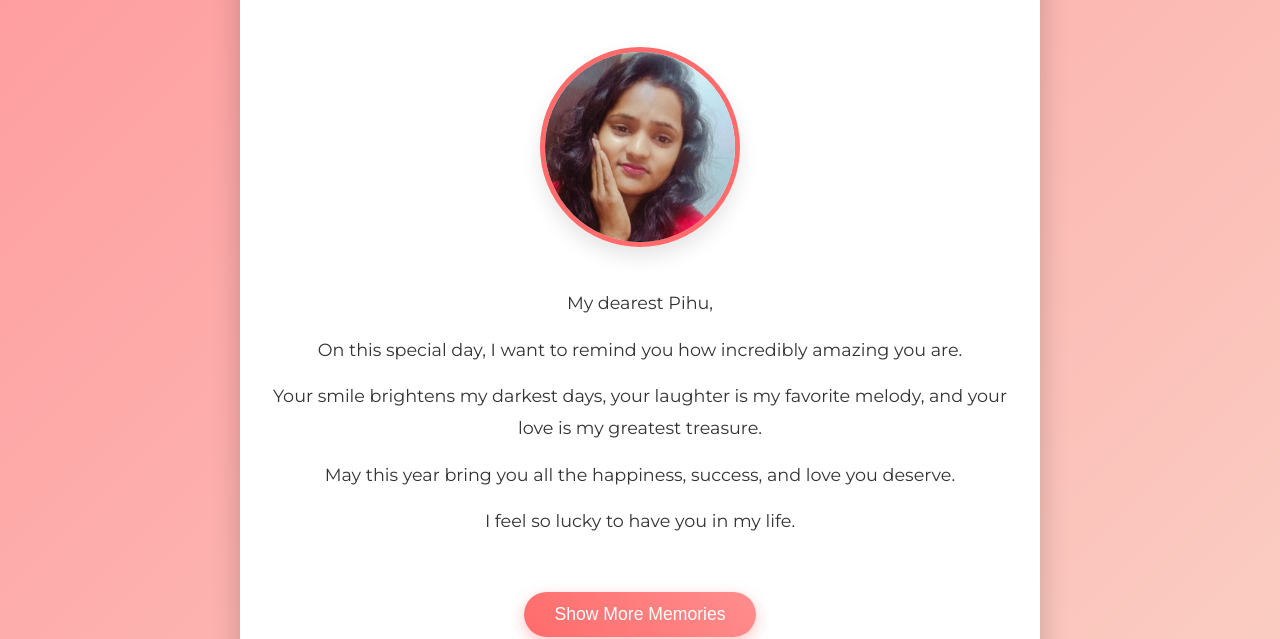
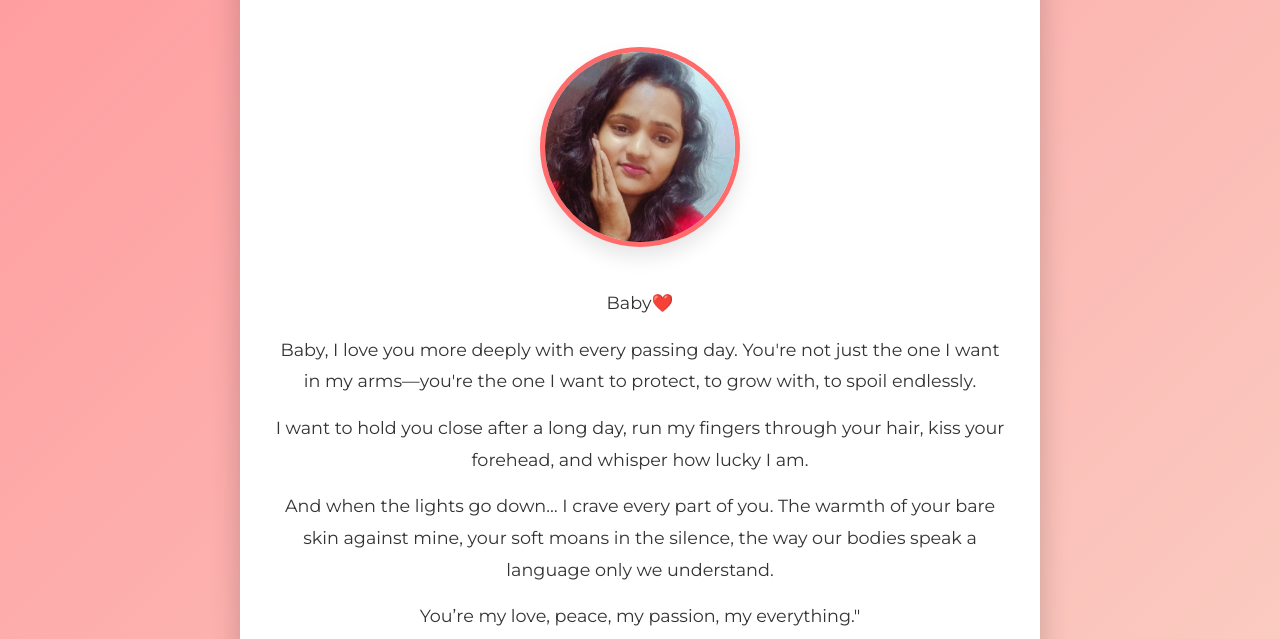
Before and after one commit to acpm1221/hbdpihu, a plain HTML site: page index.html in a window 1280 px wide. Shown: the part 175-814 px from the top of the page. Drawn offline with Linux system fonts and the light colour scheme.

Commit message:
Update index.html

```diff
--- a/index.html
+++ b/index.html
@@ -3,7 +3,7 @@
 <head>
   <meta charset="UTF-8" />
   <meta name="viewport" content="width=device-width, initial-scale=1.0"/>
-  <title>Happy Birthday Pihu!</title>
+  <title>Happy Birthday Pihu ❤️</title>
   <style>
     @import url('https://fonts.googleapis.com/css2?family=Dancing+Script:wght@700&family=Montserrat:wght@400;600&display=swap');
 
@@ -263,11 +263,11 @@
       </div>
 
       <div class="message">
-        <p>My dearest Pihu,</p>
-        <p>On this special day, I want to remind you how incredibly amazing you are.</p>
-        <p>Your smile brightens my darkest days, your laughter is my favorite melody, and your love is my greatest treasure.</p>
-        <p>May this year bring you all the happiness, success, and love you deserve.</p>
-        <p>I feel so lucky to have you in my life.</p>
+        <p>Baby❤️</p>
+        <p>Baby, I love you more deeply with every passing day. You're not just the one I want in my arms—you're the one I want to protect, to grow with, to spoil endlessly.</p>
+        <p>I want to hold you close after a long day, run my fingers through your hair, kiss your forehead, and whisper how lucky I am. </p>
+        <p>And when the lights go down… I crave every part of you. The warmth of your bare skin against mine, your soft moans in the silence, the way our bodies speak a language only we understand.</p>
+        <p>You’re my love, peace, my passion, my everything."</p>
       </div>
 
       <div class="photo-collage" id="photo-collage">
```
